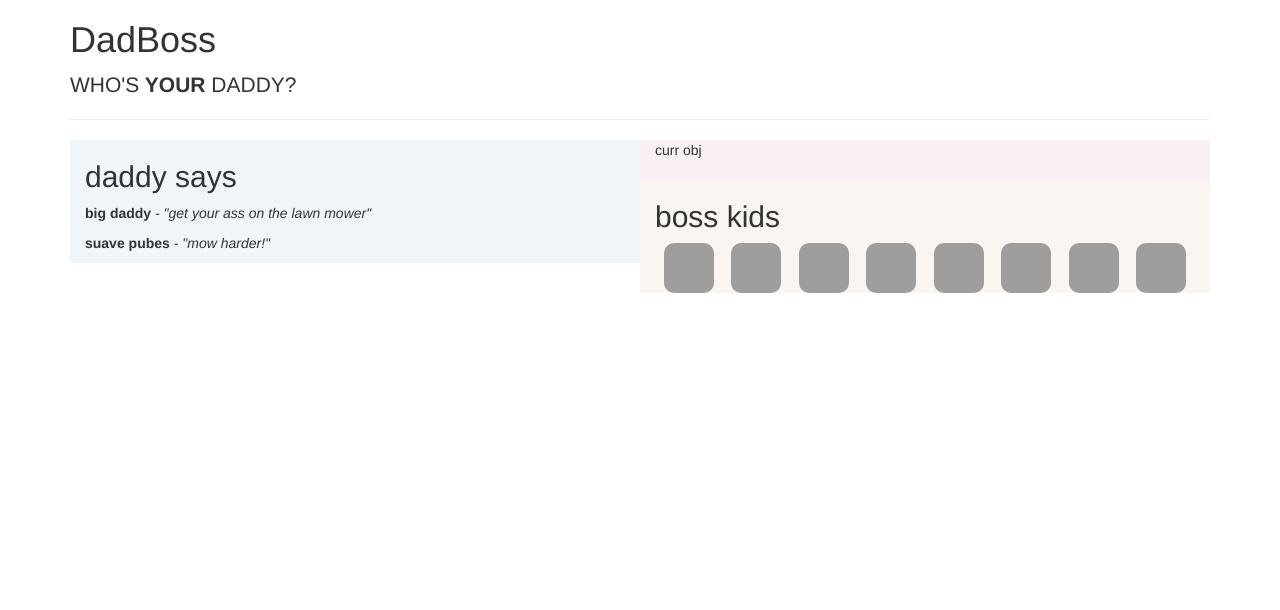
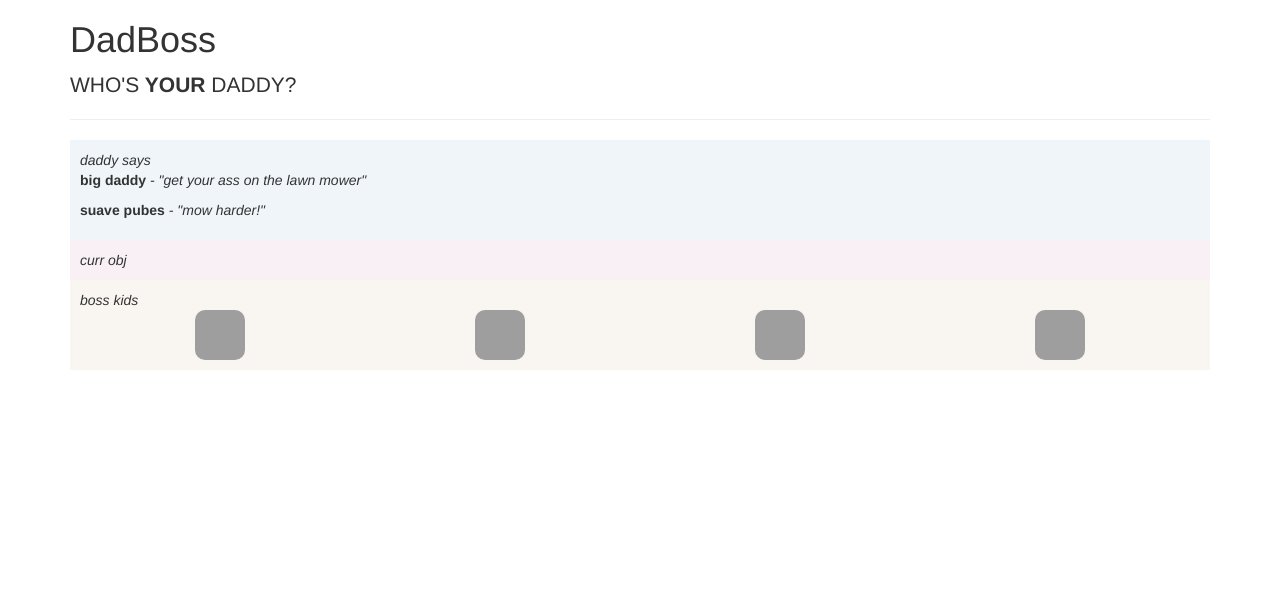
Before and after one commit to lxk1170/DadBoss, a Node project: template views/home.pug in a window 1280 px wide. Shown: the top 610 px of the page. Run offline with Node 20 templates, Linux system fonts and the light colour scheme; the template is opened without the code that fills it, so the values that code supplies are empty; style sheets or scripts are compiled from the project's sources; grey boxes are pictures that could not be loaded.

Commit message:
very very late save

```diff
--- a/src/public/css/main.scss
+++ b/src/public/css/main.scss
@@ -66,6 +66,26 @@ textarea {
 }
 
 // Home Styling
+.content {
+  display: flex;
+  flex-direction: column;
+}
+
+.section {
+  flex: 1;
+  padding: 10px;
+}
+
+.section > .head {
+  font-style: italic;
+}
+
+.section > .goal {
+  width: 100%;
+  text-align: center;
+  font-size: 24px;
+}
+
 .kids {
   display: flex;
   flex-direction: row;
--- a/views/home.pug
+++ b/views/home.pug
@@ -6,34 +6,26 @@ block content
     strong  YOUR
     span  DADDY?
   hr
-  .row(style={margin: 0})
-    .col-sm-6(style={background:'#f0f5f9'})
-      h2 daddy says
+  .content(style={margin: 0})
+    .section(style={background:'#f0f5f9'})
+      .head daddy says
       p
         strong big daddy
         em  - "get your ass on the lawn mower"
       p
         strong suave pubes
         em  - "mow harder!"
-    .col-sm-6(style={background:'#f9f0f5'}, id="active-goal")
-      p curr obj
-      h2 #{activeGoal}
-    .col-sm-6(style={background:'#f9f5f0'})
-      h2 boss kids
+    .section(style={background:'#f9f0f5'}, id="active-goal")
+      .head curr obj
+      .goal #{activeGoal}
+    .section(style={background:'#f9f5f0'})
+      .head boss kids
       .kids
         .contact
           img.contact-img(src='https://i.ytimg.com/vi/-QdfHMWsou0/maxresdefault.jpg')
         .contact
-          img.contact-img(src='https://i.ytimg.com/vi/-QdfHMWsou0/maxresdefault.jpg')
+          img.contact-img(src='https://cdn.someecards.com/posts/sexiest-man-alive-twitter-efy.png')
         .contact
-          img.contact-img(src='https://i.ytimg.com/vi/-QdfHMWsou0/maxresdefault.jpg')
+          img.contact-img(src='https://peopledotcom.files.wordpress.com/2016/08/mel-gibson-10.jpg')
         .contact
-          img.contact-img(src='https://i.ytimg.com/vi/-QdfHMWsou0/maxresdefault.jpg')
-        .contact
-          img.contact-img(src='https://i.ytimg.com/vi/-QdfHMWsou0/maxresdefault.jpg')
-        .contact
-          img.contact-img(src='https://i.ytimg.com/vi/-QdfHMWsou0/maxresdefault.jpg')
-        .contact
-          img.contact-img(src='https://i.ytimg.com/vi/-QdfHMWsou0/maxresdefault.jpg')
-        .contact
-          img.contact-img(src='https://i.ytimg.com/vi/-QdfHMWsou0/maxresdefault.jpg')
+          img.contact-img(src='https://static.boredpanda.com/blog/wp-content/uploads/2017/11/sexiest-man-alive-years-people-magazine-81-5a157be96d4d8__700.jpg')
```
Also changed, not shown: package.json (+4 -4 lines), 2 other files.
